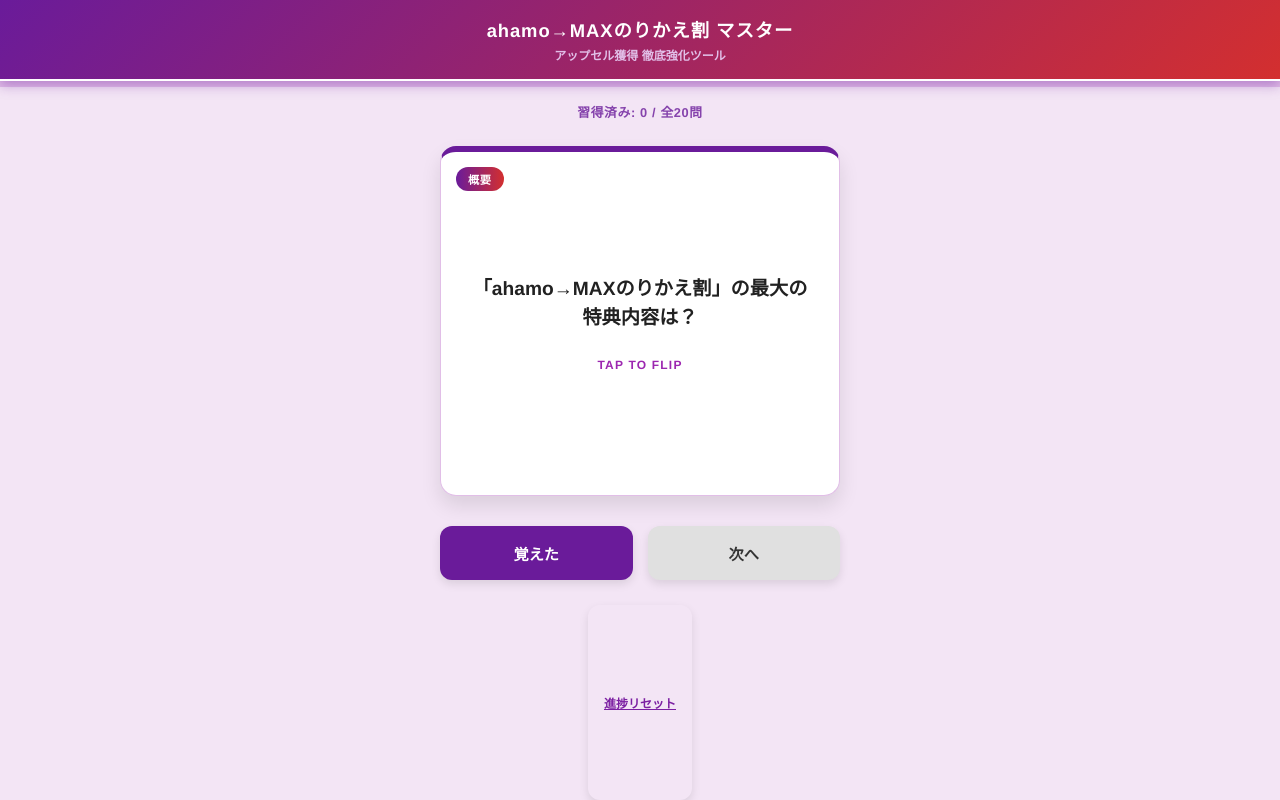
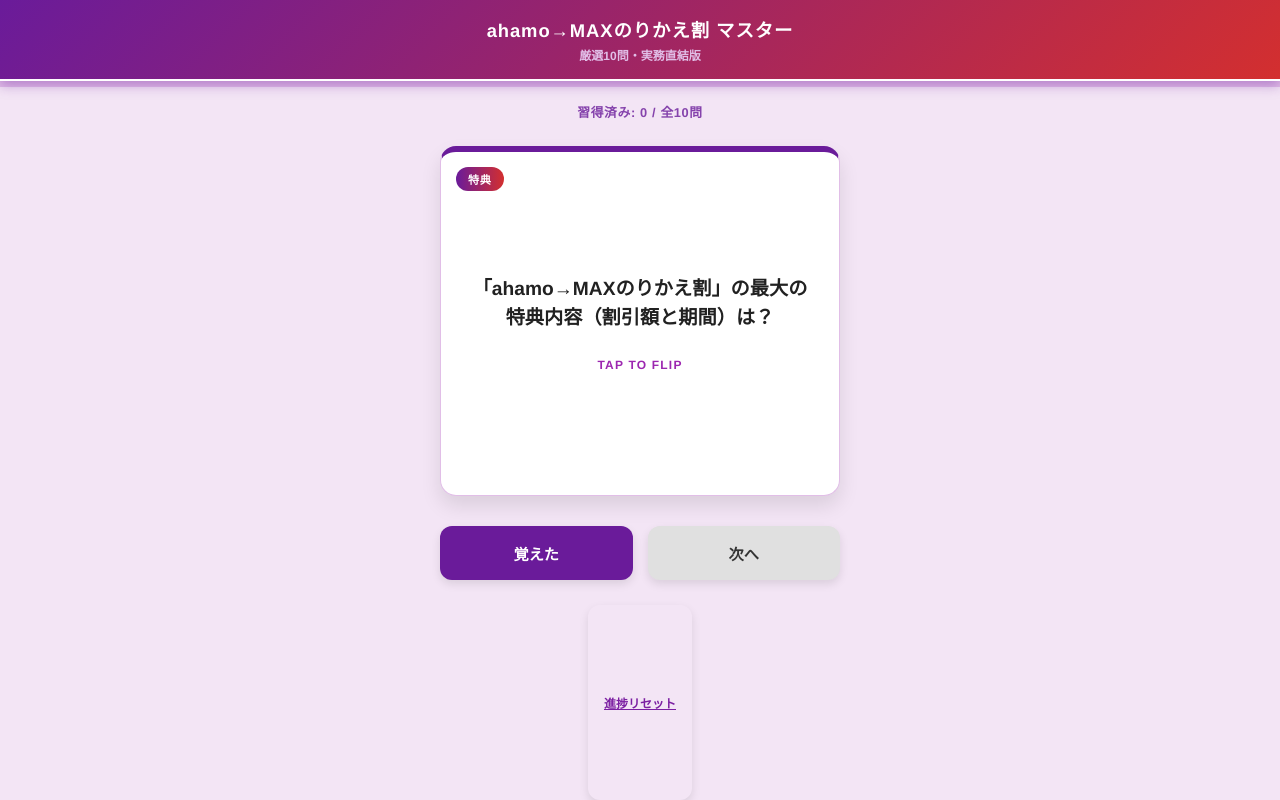
Before and after one commit to jyuudennk-cmd/ahaMAX, a plain HTML site: page index.html in a window 1280 px wide. Drawn offline with Linux system fonts and the light colour scheme.

Commit message:
Update index.html

```diff
--- a/index.html
+++ b/index.html
@@ -9,9 +9,9 @@
 
     <style>
         :root {
-            --ahamo-purple: #6A1B9A; /* ahamoパープル */
-            --max-red: #D32F2F; /* MAXレッド */
-            --secondary: #F3E5F5; /* 薄いパープル */
+            --ahamo-purple: #6A1B9A;
+            --max-red: #D32F2F;
+            --secondary: #F3E5F5;
             --text: #212121;
             --card-bg: #ffffff;
         }
@@ -61,7 +61,7 @@
 
 <header>
     <h1>ahamo→MAXのりかえ割 マスター</h1>
-    <div class="update-info">アップセル獲得 徹底強化ツール</div>
+    <div class="update-info">厳選10問・実務直結版</div>
 </header>
 <div class="progress-container"><div id="progress-bar"></div></div>
 <div class="stat-area" id="stat-text">Ready...</div>
@@ -89,38 +89,19 @@
 
 <script>
     const allData = [
-        // ■キャンペーン概要
-        { cat: "概要", q: "「ahamo→MAXのりかえ割」の最大の特典内容は？", a: "MAXの月額料金から、<strong>毎月2,200円（税込）が12ヶ月間割引</strong>されます。" },
-        { cat: "条件", q: "この割引を適用するための必須条件は？", a: "①現在<strong>ahamo</strong>を契約していること<br>②<strong>「ドコモ MAX」</strong>へプラン変更すること" },
-        { cat: "条件", q: "「昨日ahamoにしたばかり」のお客様でも対象になる？", a: "<strong>対象外</strong>です。ahamoを<strong>6ヶ月以上</strong>契約しているお客様が対象となります。" },
-        { cat: "適用", q: "割引はいつから適用される？", a: "プラン変更を行った<strong>翌月の利用分</strong>から12ヶ月間適用されます。" },
-        { cat: "手数料", q: "店頭でahamoからMAXへ変更する場合、3,850円の事務手数料はかかる？", a: "当キャンペーンの適用により、<strong>事務手数料は無料</strong>（または同額還元）となります。" },
-
-        // ■他割引との併用
-        { cat: "併用", q: "「みんなドコモ割」や「ドコモ光セット割」とは併用できる？", a: "<strong>併用可能</strong>です。各種セット割を引いた金額から、さらに2,200円が引かれます。" },
-        { cat: "併用", q: "「dカードお支払割」は適用される？", a: "<strong>適用されます。</strong>ahamo時代は無かったdカード割（-187円）が復活するため、さらにお得になります。" },
-        { cat: "解約", q: "割引期間中（例：半年後）に、MAXからminiへ変更したら割引はどうなる？", a: "プラン変更した月の利用分をもって<strong>割引は終了（消滅）</strong>します。" },
-
-        // ■ターゲットと提案トーク
-        { cat: "ターゲット", q: "このキャンペーンを真っ先に提案すべき「ターゲット層」は？", a: "ahamoで<strong>「大盛りオプション」</strong>をつけている人、または<strong>毎月データ追加（1GB/550円）</strong>をしている人です。" },
-        { cat: "トーク", q: "「ahamo大盛り（100GB）」を利用中のお客様へのキラーフレーズは？", a: "「今の料金から<strong>ほとんど変わらず（または安く）</strong>、完全無制限のMAXにできます！」" },
-        { cat: "トーク", q: "「ahamoのままで十分」というお客様への切り返しは？", a: "「MAXになれば、<strong>店頭での手厚い操作サポートが無料</strong>で受けられるようになります。最初の1年は同額なのでぜひ！」" },
-        { cat: "家族", q: "家族にドコモユーザーがいる場合のメリットは？", a: "ahamoは「みんなドコモ割」の割引対象外でしたが、MAXになれば対象となり、<strong>ご自身の料金がさらに下がります。</strong>" },
-        { cat: "通信", q: "「ahamoとMAXで通信速度は違うの？」と聞かれたら？", a: "「どちらも高品質なドコモ回線ですが、MAXは混雑時でも<strong>優先的に通信が繋がりやすい</strong>設計になっています」と伝えます。" },
-
-        // ■注意点・コンプライアンス
-        { cat: "注意点", q: "割引終了後（13ヶ月目以降）の案内で、クレームを防ぐために必ず伝えるべきことは？", a: "「1年経過後は割引が終了し、<strong>通常のMAXの料金に戻る（上がる）</strong>」という事実を、必ず強調して説明します。" },
-        { cat: "注意点", q: "「1年後にまたahamoに戻していいの？」と聞かれたら？", a: "「はい、<strong>違約金なしでいつでも戻せます。</strong>まずは1年間、無制限の快適さを体験してみてください」と案内します。" },
-        { cat: "dカード", q: "ahamo×dカードGOLD特典の「+5GB増量（ボーナスパケット）」はどうなる？", a: "MAXは元々が無制限なので、ボーナスパケットの概念は無くなります。代わりに毎月の10%還元が強力になります。" },
-        { cat: "手続き", q: "ALADIN（システム）で手続きする際、割引は自動適用される？", a: "システムによる自動判定ですが、適用条件（ahamo期間6ヶ月以上等）を満たしているか、<strong>確認画面で必ず目視チェック</strong>してください。" },
-
-        // ■クロージング
-        { cat: "クロージング", q: "スマホの買い替えを検討しているahamoユーザーへの提案順序は？", a: "まず<strong>「のりかえ割で料金が上がらずMAXにできる」</strong>ことを伝え、その上でカエドキプログラム等を使って最新機種を提案します。" },
-        { cat: "店舗メリット", q: "結論、スタッフがこのキャンペーンを獲得する最大の意義は？", a: "お客様の満足度を保ったまま、店舗の<strong>「MAX純増（高額プラン獲得）」の目標を劇的に進捗させる</strong>最強の武器だからです。" },
-        { cat: "マインド", q: "提案する際、スタッフが持つべきマインドは？", a: "「高いプランを売りつける」のではなく、<strong>「今だけの特別な権利を使って、お客様のスマホ環境を最高ランクに引き上げる」</strong>という自信を持つことです。" }
+        { cat: "特典", q: "「ahamo→MAXのりかえ割」の最大の特典内容（割引額と期間）は？", a: "対象プランの月額料金から、最大12ヶ月間、毎月<strong>2,750円（税込）</strong>が割引されます。" },
+        { cat: "条件", q: "対象となるahamoの「利用期間」の条件は？", a: "ahamoを<strong>「連続して1年以上（365日以上）」</strong>契約しているお客様が対象です。（※ALADINで要確認）" },
+        { cat: "対象", q: "割引対象となる変更後のプランは？", a: "<strong>「ドコモ MAX」</strong> または <strong>「ドコモ ポイ活 MAX」</strong> です。" },
+        { cat: "併用", q: "「みんなドコモ割」や「ドコモ光セット割」などの各種割引とは併用できる？", a: "<strong>併用可能</strong>です。各種割引をフル適用すれば、最初の1年間はahamoよりも安く大容量プランが使えます。" },
+        { cat: "ターゲット", q: "最も提案しやすい「ターゲット層」は誰？", a: "ahamoで<strong>「大盛りオプション」</strong>を利用中の方や、毎月データ追加（1GB/550円）を繰り返している方です。" },
+        { cat: "トーク", q: "「ahamo大盛り」を利用中のお客様へのキラーフレーズは？", a: "「1年間毎月2,750円引かれるので、<strong>今の料金のまま（または安く）</strong>、100GBの制限がなくなって完全無制限になります！」" },
+        { cat: "提案", q: "「ドコモ ポイ活 MAX」を提案するメリットは？", a: "割引で月額が下がるだけでなく、決済で<strong>さらにdポイントが大量還元</strong>され、実質負担が激減する最強の組み合わせになります。" },
+        { cat: "注意点", q: "割引終了後（13ヶ月目以降）の案内で、クレームを防ぐために必ず伝えるべきことは？", a: "「1年経過後は割引が終了し、<strong>通常のMAXの料金に戻る（2,750円上がる）</strong>」という事実を、必ず強調して説明します。" },
+        { cat: "注意点", q: "「1年後に割引が終わったら、またahamoに戻していいの？」と聞かれたら？", a: "「はい、<strong>違約金等なしでいつでもahamoに戻せます。</strong>まずは1年間、無制限の快適さを体験してください」と案内します。" },
+        { cat: "意義", q: "スタッフがこのキャンペーンを獲得する最大の意義は？", a: "期間限定の強力な割引を武器に、店舗の重要指標である<strong>「MAX（無制限プラン）の純増」</strong>を劇的に進捗させることです。" }
     ];
 
-    const STORAGE_KEY = 'ahamoToMax_v1';
+    const STORAGE_KEY = 'ahamoToMax_10q_v1';
 
     let learnedIndexes = JSON.parse(localStorage.getItem(STORAGE_KEY)) || [];
     let currentIndex = 0;
@@ -135,7 +116,7 @@
         if (remaining.length === 0) {
             document.getElementById('cat-display').textContent = "MASTER";
             document.getElementById('q-display').innerHTML = "アップセルの極意を<br>完全習得しました！";
-            document.getElementById('a-display').innerHTML = "この強力なキャンペーンを武器に、<br>MAXの獲得件数を量産してください！<br>（※13ヶ月目以降の説明だけはお忘れなく）";
+            document.getElementById('a-display').innerHTML = "2,750円引の強力なキャンペーンを武器に、<br>MAXの獲得件数を量産してください！<br>（※1年後の料金戻りの説明はお忘れなく）";
             document.getElementById('card').classList.remove('is-flipped');
             return;
         }
```
